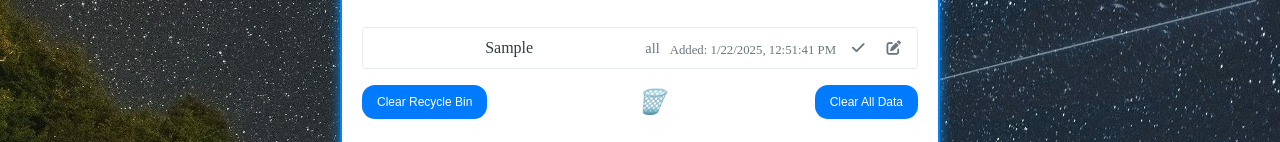
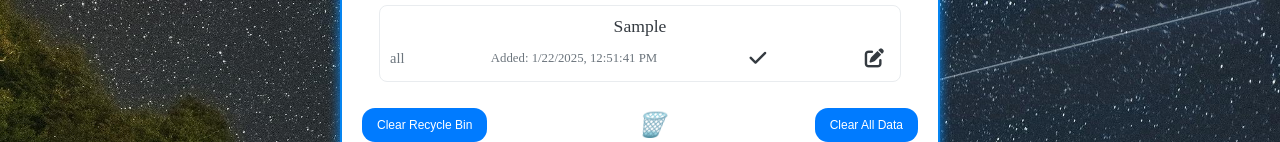
Before and after one commit to MolemoMM/ToDo-App, a website: page public/index.html in a window 1280 px wide. Both pictures are taken after typing "Sample" into the empty fields and a click on the button "Add Task". Shown: the part 466-608 px from the top of the page. Drawn offline with nearby package versions, Linux system fonts and the light colour scheme.

Commit message:
changing the  UI of the task list items

```diff
--- a/public/index.js
+++ b/public/index.js
@@ -88,6 +88,9 @@ document.addEventListener('DOMContentLoaded', () => {
         taskSpan.classList.add('task-text');
         taskSpan.setAttribute('data-full-text', task.text);
 
+        const taskDetails = document.createElement('div');
+        taskDetails.classList.add('task-details');
+
         const categorySpan = document.createElement('span');
         categorySpan.textContent = task.category;
         categorySpan.classList.add('category');
@@ -120,11 +123,13 @@ document.addEventListener('DOMContentLoaded', () => {
             editTask(task, taskSpan);
         });
 
+        taskDetails.appendChild(categorySpan);
+        taskDetails.appendChild(timestampSpan);
+        taskDetails.appendChild(actionButton);
+        taskDetails.appendChild(editButton); // Append the edit button after the action button
+
         li.appendChild(taskSpan);
-        li.appendChild(categorySpan);
-        li.appendChild(timestampSpan);
-        li.appendChild(actionButton);
-        li.appendChild(editButton);
+        li.appendChild(taskDetails);
 
         if (isRecycleBin) {
             recycleBin.appendChild(li);
--- a/public/style.css
+++ b/public/style.css
@@ -115,9 +115,12 @@ h3 {
     letter-spacing: 2px; /* Adds spacing between letters on hover */
 }
 
+/* Add styles for the task list container */
 ul#taskList, ul#recycleBin {
     list-style: none;
     padding: 0;
+    max-height: 300px; /* Set a maximum height */
+    overflow-y: auto; /* Make the list scrollable if content exceeds the height */
 }
 
 /* Add styles for the list items */
@@ -126,18 +129,22 @@ ul#taskList li, ul#recycleBin li {
     padding: 10px;
     margin-bottom: 10px;
     border: 1px solid var(--alt-color);
-    border-radius: 4px;
+    border-radius: 8px; /* Add rounded corners */
     display: flex;
-    flex-direction: row;
+    flex-direction: column; /* Change to column to stack elements vertically */
     justify-content: space-between;
-    align-items: center;
-    transition: background-color 0.3s ease;
+    align-items: flex-start; /* Align items to the start */
+    transition: background-color 0.3s ease, box-shadow 0.3s ease;
     animation: fadeIn 0.5s ease-in-out;
+    max-width: 500px; /* Reduce the size of the task list box */
+    margin-left: auto; /* Center the task list box */
+    margin-right: auto; /* Center the task list box */
 }
 
 /* Add hover effect on list items */
 ul#taskList li:hover, ul#recycleBin li:hover {
-    background-color: var(--alt-color);
+    background-color: var(--hover-bg-color);
+    box-shadow: 0 4px 8px rgba(0, 0, 0, 0.1);
 }
 
 /* Add styles for the completed tasks */
@@ -145,18 +152,6 @@ ul#taskList li.completed, ul#recycleBin li.completed {
     text-decoration: line-through;
     color: var(--other-color);
     animation: slideIn 0.5s ease-in-out;
-}
-
-/* Add styles for the task details */
-ul#taskList li .category, ul#recycleBin li .category {
-    font-size: 0.9em;
-    color: var(--other-color);
-}
-
-ul#taskList li .timestamp, ul#recycleBin li .timestamp {
-    font-size: 0.8em;
-    color: var(--other-color);
-    margin-top: 5px;
 }
 
 /* Add styles for the task text to handle overflow and centering */
@@ -167,6 +162,10 @@ ul#taskList li .task-text, ul#recycleBin li .task-text {
     text-overflow: ellipsis; /* Add ellipsis (...) to indicate overflow */
     text-align: center; /* Center the text */
     position: relative; /* Position relative for the tooltip */
+    width: 100%; /* Full width */
+    margin-bottom: 10px; /* Add margin to separate from other elements */
+    font-size: 1.1em;
+    font-weight: 500;
 }
 
 /* Add styles for the tooltip */
@@ -176,10 +175,10 @@ ul#taskList li .task-text::after, ul#recycleBin li .task-text::after {
     top: 100%; /* Position below the text */
     left: 50%;
     transform: translateX(-50%);
-    background: #fff;
-    color: #000;
+    background: var(--second-bg-color);
+    color: var(--text-color);
     padding: 5px;
-    border: 1px solid #ccc;
+    border: 1px solid var(--alt-color);
     border-radius: 4px;
     white-space: nowrap;
     z-index: 1;
@@ -192,15 +191,36 @@ ul#taskList li .task-text:hover::after, ul#recycleBin li .task-text:hover::after
     display: block;
 }
 
+/* Add styles for the task details container */
+.task-details {
+    display: flex;
+    flex-direction: row;
+    justify-content: space-between;
+    align-items: center;
+    width: 100%;
+}
+
+/* Add styles for the task details */
+ul#taskList li .category, ul#recycleBin li .category {
+    font-size: 0.9em;
+    color: var(--other-color);
+}
+
+ul#taskList li .timestamp, ul#recycleBin li .timestamp {
+    font-size: 0.8em;
+    color: var(--other-color);
+    margin-left: 10px;
+}
+
 /* Add styles for the buttons */
 ul#taskList li button, ul#recycleBin li button {
     background: none;
     border: none;
     cursor: pointer;
-    color: var(--other-color);
-    font-size: 0.9em;
+    color: var(--button-color);
+    font-size: 1.2em;
     margin-left: 10px;
-    transition: color 0.3s ease;
+    transition: color 0.3s ease, transform 0.3s ease;
     position: relative;
     overflow: hidden;
 }
@@ -223,7 +243,8 @@ ul#taskList li button:hover::after, ul#recycleBin li button:hover::after {
 }
 
 ul#taskList li button:hover, ul#recycleBin li button:hover {
-    color: var(--main-color);
+    color: var(--button-hover-color);
+    transform: scale(1.1);
 }
 
 /* Add styles for the Restore button */
```
